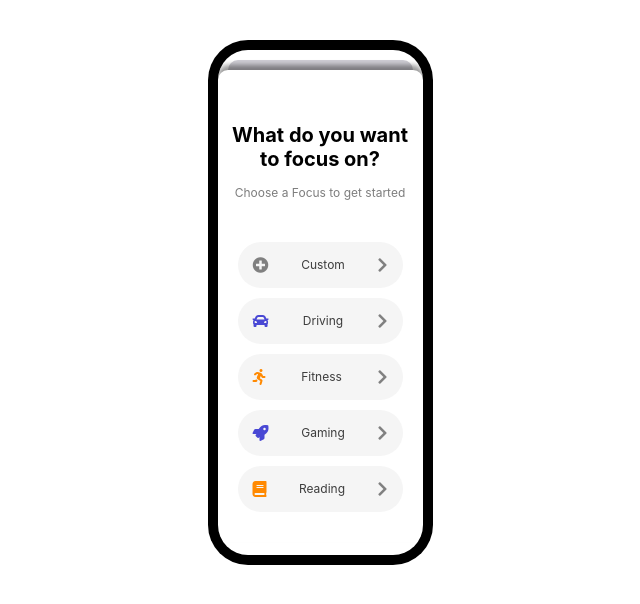
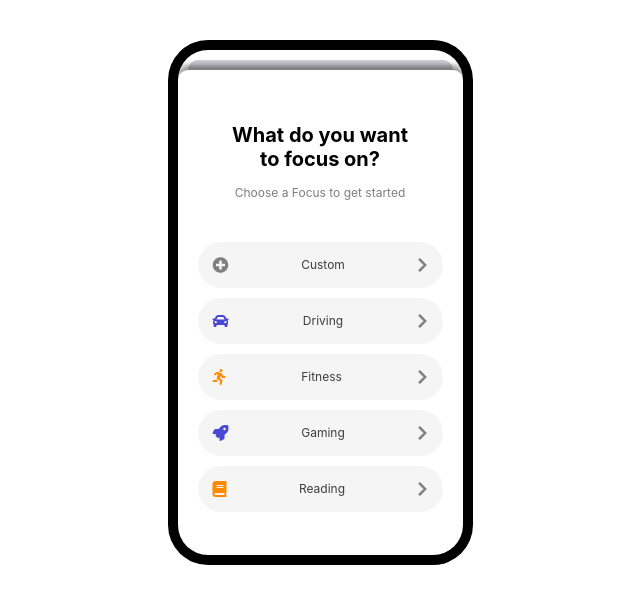
Before and after one commit to vunguyentuan/iOS15, a plain HTML site: page index.html in a window 1280 px wide. Shown: the whole page, without its empty margins (320-960 px from the left). Drawn offline with Linux system fonts and the light colour scheme.

Commit message:
add animation

```diff
--- a/index.html
+++ b/index.html
@@ -15,7 +15,7 @@
       background: white;
     }
     .frame {
-      width: 225px;
+      width: 305px;
       height: 525px;
       background: black;
       margin: 40px auto;
@@ -65,6 +65,7 @@
       padding: 15px;
       margin: 10px 0;
       border-radius: 25px;
+      animation: slideUp 0.5s ease-in-out;
     }
 
     .blue-color {
@@ -94,6 +95,35 @@
       border-top-right-radius: 10px;
       box-shadow: 0 -5px 5px rgba(0, 0, 0, 0.4);
     }
+
+    @keyframes slideUp {
+      0% {
+        transform: translateY(0px);
+      }
+
+      50% {
+        transform: translateY(-10px);
+      }
+
+      100% {
+        transform: translateY(0px);
+      }
+    }
+    .delay-1 {
+      animation-delay: 0.1s;
+    }
+    .delay-2 {
+      animation-delay: 0.2s;
+    }
+    .delay-3 {
+      animation-delay: 0.3s;
+    }
+    .delay-4 {
+      animation-delay: 0.4s;
+    }
+    .delay-5 {
+      animation-delay: 0.5s;
+    }
   </style>
 </head>
 <body>
@@ -112,22 +142,22 @@
             <div class="mode-name">Custom</div>
             <i class="fas fa-chevron-right"></i>
           </div>
-          <div class="item">
+          <div class="item delay-1">
             <i class="fas fa-car blue-color"></i>
             <div class="mode-name">Driving</div>
             <i class="fas fa-chevron-right"></i>
           </div>
-          <div class="item">
+          <div class="item delay-2">
             <i class="fas fa-running orange-color"></i>
             <div class="mode-name">Fitness</div>
             <i class="fas fa-chevron-right"></i>
           </div>
-          <div class="item">
+          <div class="item delay-3">
             <i class="fas fa-rocket blue-color"></i>
             <div class="mode-name">Gaming</div>
             <i class="fas fa-chevron-right"></i>
           </div>
-          <div class="item">
+          <div class="item delay-4">
             <i class="fas fa-book orange-color"></i>
             <div class="mode-name">Reading</div>
             <i class="fas fa-chevron-right"></i>
```
